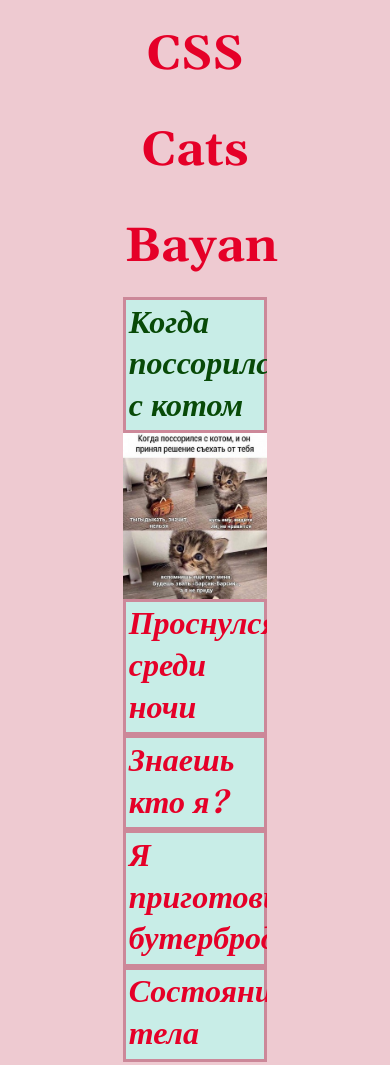
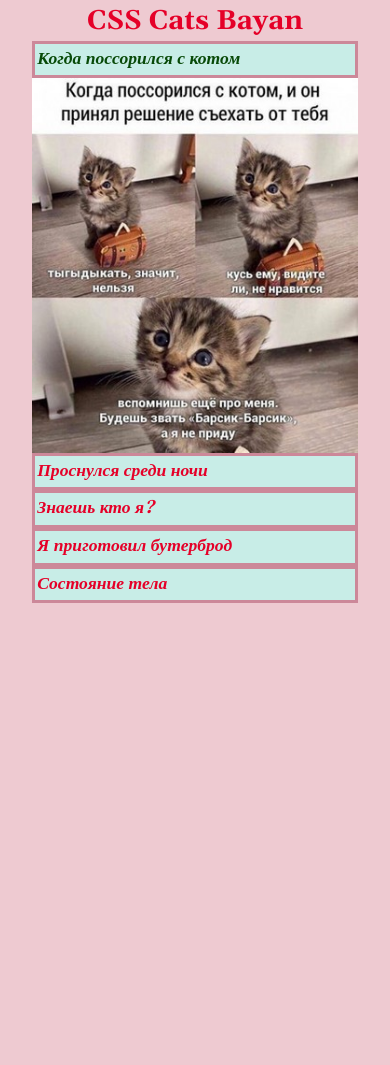
Before and after one commit to anastan588/cssBayan, a plain HTML site: page cssBayan/index.html in a window 390 px wide. After the commit the page ends 844 px from the top, so only its background shows below. Drawn offline with Linux system fonts and the light colour scheme.

Commit message:
feat: add responsive styles to css file (Sun, Mar 12, 2023 12:32:43 PM)

```diff
--- a/cssBayan/style.css
+++ b/cssBayan/style.css
@@ -270,3 +270,156 @@ h6 {
   cursor: pointer;
   transition: all 1s ease;
 }
+
+/*Responsive*/
+
+@media screen and (max-width: 1200px) {
+  .wrapper {
+    width: 60%;
+  }
+}
+
+@media screen and (max-width: 1000px) {
+  .wrapper {
+    width: 65%;
+    padding: 1%;
+  }
+  .main-title {
+    padding: 0.8%;
+    font-size: 270%;
+    line-height: 170%;
+  }
+
+  .meme-title {
+    padding: 1.6%;
+    font-size: 170%;
+    line-height: 120%;
+  }
+
+  .label-icon {
+    font-size: 120%;
+  }
+}
+
+@media screen and (max-width: 850px) {
+  .wrapper {
+    width: 70%;
+    padding: 0.8%;
+  }
+  .main-title {
+    padding: 0.6%;
+    font-size: 250%;
+    line-height: 150%;
+  }
+
+  .meme-title {
+    padding: 1.3%;
+    font-size: 150%;
+    line-height: 100%;
+  }
+
+  .label-icon {
+    font-size: 100%;
+  }
+}
+
+@media screen and (max-width: 750px) {
+  .wrapper {
+    width: 75%;
+    padding: 0.7%;
+  }
+  .main-title {
+    padding: 0.5%;
+    font-size: 200%;
+    line-height: 140%;
+  }
+
+  .meme-title {
+    padding: 1.1%;
+    font-size: 130%;
+    line-height: 100%;
+  }
+
+  .label-icon {
+    font-size: 85%;
+  }
+  .label-image {
+    width: 80%;
+    height: 80%;
+  }
+}
+
+@media screen and (max-width: 500px) {
+  .wrapper {
+    width: 80%;
+    padding: 0.6%;
+  }
+  .main-title {
+    padding: 0.45%;
+    font-size: 180%;
+    line-height: 135%;
+  }
+
+  .meme-title {
+    padding: 0.9%;
+    font-size: 120%;
+  }
+
+  .label-icon {
+    font-size: 70%;
+  }
+  .label-image {
+    width: 65%;
+    height: 65%;
+  }
+}
+
+@media screen and (max-width: 450px) {
+  .wrapper {
+    width: 85%;
+    padding: 0.6%;
+  }
+  .main-title {
+    font-size: 170%;
+    line-height: 130%;
+  }
+
+  .meme-title {
+    padding: 0.8%;
+    font-size: 110%;
+  }
+
+  .label-icon {
+    font-size: 60%;
+  }
+  .label-image {
+    width: 55%;
+    height: 55%;
+  }
+}
+
+@media screen and (max-width: 380px) {
+  .wrapper {
+    width: 80%;
+    padding: 0.55%;
+  }
+  .main-title {
+    font-size: 160%;
+    line-height: 135%;
+  }
+
+  .meme-title {
+    padding: 0.6%;
+    font-size: 95%;
+  }
+
+  .label-icon {
+    font-size: 55%;
+  }
+  .label-image {
+    width: 50%;
+    height: 50%;
+  }
+}
+
+/*Responsive*/
```
